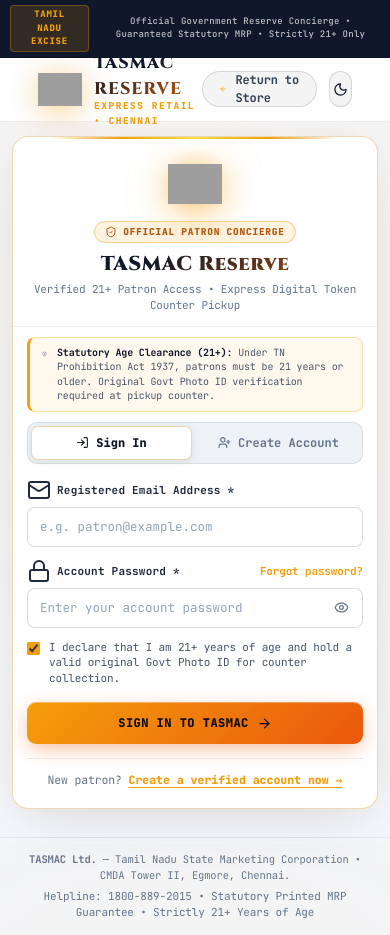
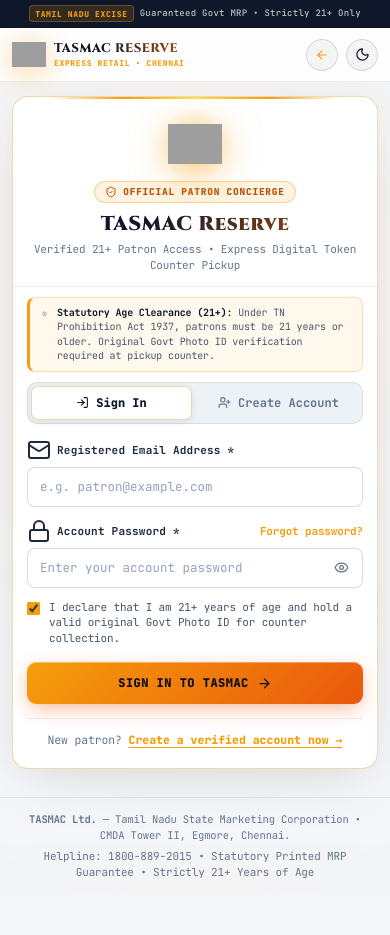
Before and after one commit to gokulworkx/Tasmac-e-commerce, a plain HTML site: page login.html in a window 390 px wide. After the commit the page ends 895 px from the top, so only its background shows below. Drawn offline with nearby package versions, Linux system fonts and the light colour scheme; grey boxes are pictures that could not be loaded.

Commit message:
fix(mobile): Prevent brand logo and title wrapping into top statutory banner on mobile screens

```diff
--- a/login.html
+++ b/login.html
@@ -937,7 +937,11 @@
       z-index: 10;
     }
 
-    @media (max-width: 520px) {
+    .statutory-text-mobile {
+      display: none;
+    }
+
+    @media (max-width: 600px) {
       .auth-main-area {
         padding: 14px 12px 28px 12px;
       }
@@ -960,12 +964,108 @@
       .auth-card-body {
         padding: 14px 14px 20px 14px;
       }
-      .header-container {
-        padding: 0 14px;
-      }
+
+      /* Mobile Header & Brand Layout Fix */
       .statutory-top-strip {
         font-size: 9px;
-        padding: 5px 10px;
+        padding: 5px 12px;
+        gap: 6px;
+        white-space: nowrap;
+        overflow: hidden;
+      }
+      .statutory-text-desktop {
+        display: none;
+      }
+      .statutory-text-mobile {
+        display: inline;
+        overflow: hidden;
+        text-overflow: ellipsis;
+        white-space: nowrap;
+      }
+      .statutory-badge-pill {
+        font-size: 8px;
+        padding: 1.5px 5px;
+        flex-shrink: 0;
+      }
+
+      .human-header {
+        height: 54px;
+        padding: 0 12px;
+      }
+      .header-container {
+        padding: 0;
+        gap: 8px;
+      }
+
+      .brand-group {
+        gap: 8px;
+        min-width: 0;
+        flex-shrink: 1;
+      }
+      .brand-logo-gem {
+        width: 34px;
+        height: 34px;
+        flex-shrink: 0;
+      }
+      .brand-text-col {
+        min-width: 0;
+        overflow: hidden;
+        display: flex;
+        flex-direction: column;
+        justify-content: center;
+      }
+      .brand-title {
+        font-size: 13.5px !important;
+        white-space: nowrap;
+        overflow: hidden;
+        text-overflow: ellipsis;
+        display: block;
+        line-height: 1.2;
+        letter-spacing: 0.04em;
+      }
+      .brand-sub {
+        font-size: 8.5px !important;
+        white-space: nowrap;
+        overflow: hidden;
+        text-overflow: ellipsis;
+        display: block;
+        margin-top: 1px;
+        letter-spacing: 0.08em;
+      }
+
+      .header-right {
+        gap: 8px;
+        flex-shrink: 0;
+      }
+      .btn-return-store {
+        height: 32px;
+        padding: 0 10px;
+        font-size: 11px;
+        gap: 5px;
+      }
+      .btn-return-store span {
+        display: inline;
+      }
+      .icon-button-quiet {
+        width: 32px;
+        height: 32px;
+      }
+    }
+
+    @media (max-width: 400px) {
+      .btn-return-store span {
+        display: none;
+      }
+      .btn-return-store {
+        width: 32px;
+        padding: 0;
+        justify-content: center;
+      }
+      .brand-title {
+        font-size: 12.5px !important;
+      }
+      .brand-sub {
+        font-size: 8px !important;
       }
     }
   </style>
@@ -977,7 +1077,8 @@
     <!-- Statutory Legal Banner -->
     <div class="statutory-top-strip">
       <span class="statutory-badge-pill">TAMIL NADU EXCISE</span>
-      <span>Official Government Reserve Concierge &bull; Guaranteed Statutory MRP &bull; Strictly 21+ Only</span>
+      <span class="statutory-text-desktop">Official Government Reserve Concierge &bull; Guaranteed Statutory MRP &bull; Strictly 21+ Only</span>
+      <span class="statutory-text-mobile">Guaranteed Govt MRP &bull; Strictly 21+ Only</span>
     </div>
 
     <!-- Header -->
```
